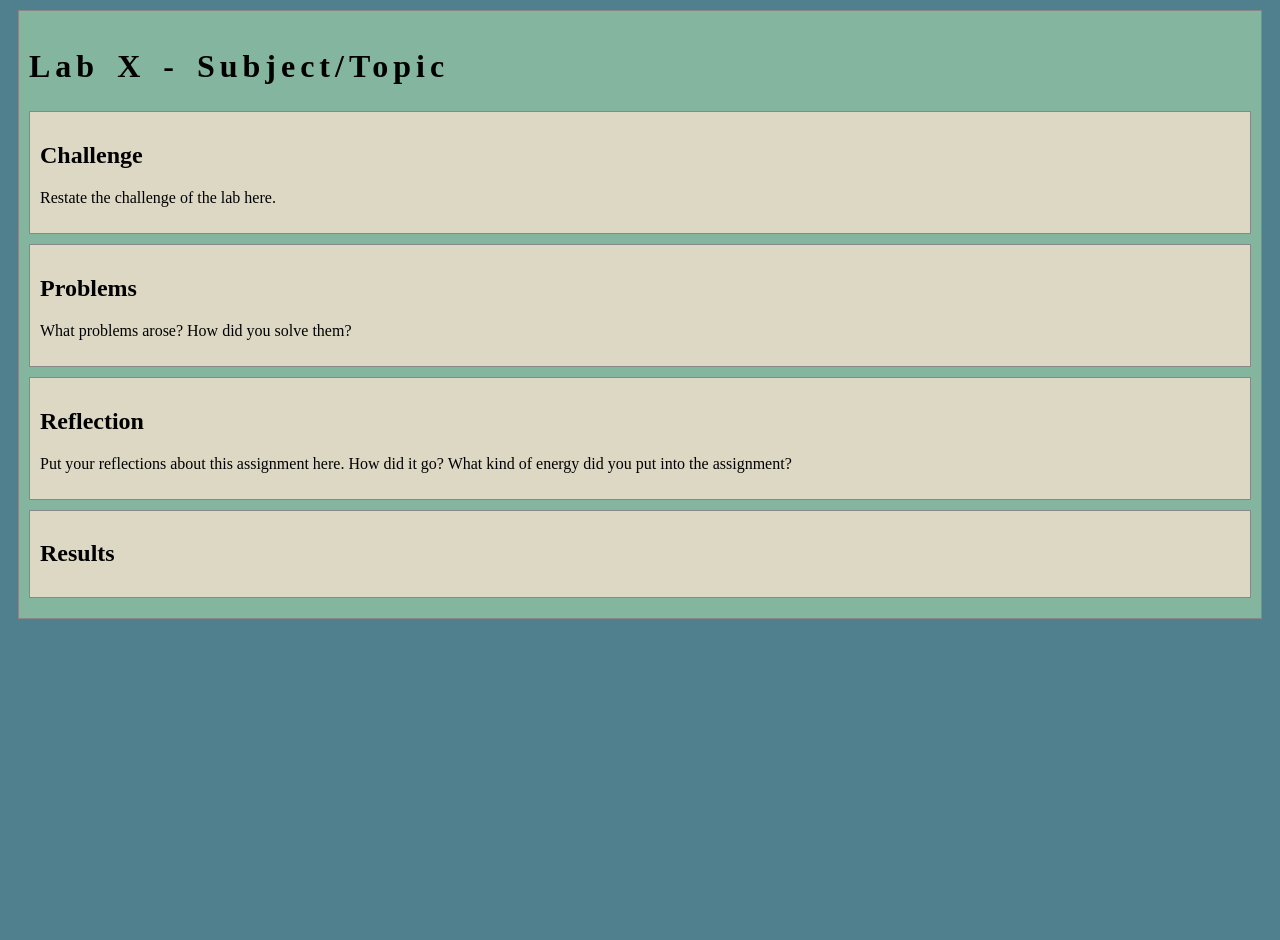
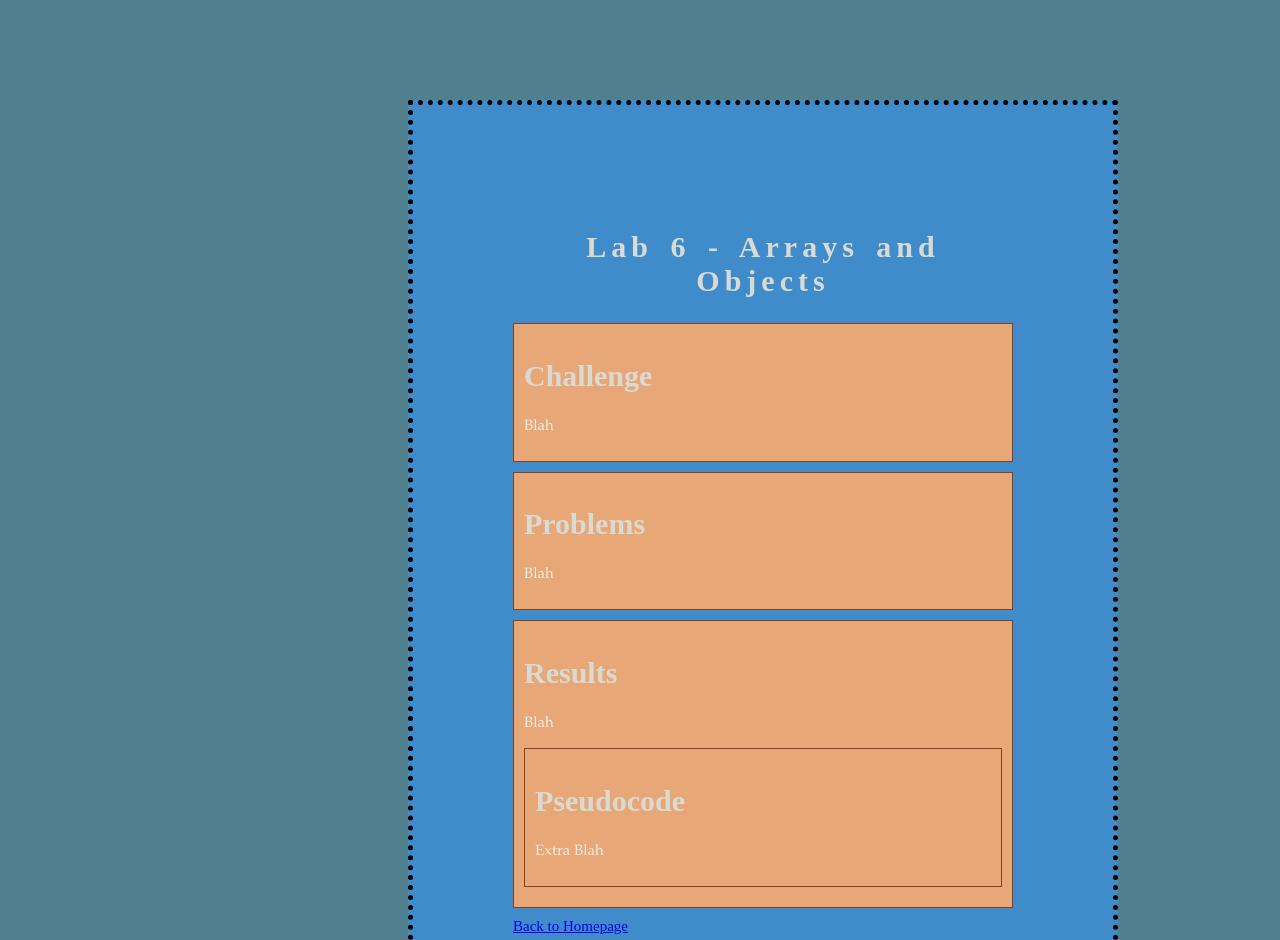
Before and after one commit to Kylo-Renny/art101, a plain HTML site: page lab6/index.html in a window 1280 px wide. Shown: the top 940 px of the page. Before the commit the page ends 800 px from the top, so only its background shows below. Drawn offline with nearby package versions, Linux system fonts and the light colour scheme.

Commit message:
lab 5 and 6 setup
blah lab

```diff
--- a/lab5/css/lab.css
+++ b/lab5/css/lab.css
@@ -4,14 +4,14 @@
 .minor-section {
   padding: 10px;
   margin-bottom: 10px;
-  border: solid 1px #0b807e;
-  background-color: #fbb400;
+  border: solid 1px #046e6c;
+  background-color: #c08237;
 }
 
 h1,h2,h3 {
   font-family: "merriweather";
   font-size: 200%;
-  color: rgb(54, 92, 98);
+  color: rgb(28, 46, 49);
 }
 
 h1 {
@@ -21,11 +21,11 @@ h1 {
 p {
   font-family: "garamond";
   font-size: 100%;
-  color:rgb(27, 59, 68)
+  color:rgb(17, 50, 31)
 }
 
 #content {
-  background-color:antiquewhite;
+  background-color:rgb(211, 184, 146);
   width:500px;
   min-height:50px;
   margin:100px;
--- a/lab6/css/lab.css
+++ b/lab6/css/lab.css
@@ -2,8 +2,35 @@
 
 /* the period in a CSS selector selects an element by class, e.g., class="minor-section" */
 .minor-section {
-    padding: 10px;
-    margin-bottom: 10px;
-    border: solid 1px #888;
-    background-color: #DDD8C4;
-  }
+  padding: 10px;
+  margin-bottom: 10px;
+  border: solid 1px #873e23;
+  background-color: #e8a776;
+}
+
+h1,h2,h3 {
+  font-family: "merriweather";
+  font-size: 200%;
+  color: rgb(218, 218, 212);
+}
+
+h1 {
+  text-align: center;
+}
+
+p {
+  font-family: "garamond";
+  font-size: 100%;
+  color:rgb(238, 238, 228)
+}
+
+#content {
+  background-color:rgb(64, 140, 202);
+  width:500px;
+  min-height:50px;
+  margin:100px;
+  padding:100px ;
+  border: dotted 5px;
+  font-size:15px;
+  position:relative; top:0px; left: 300px; bottom:0px; right:-300px;
+}
--- a/lab6/index.html
+++ b/lab6/index.html
@@ -1,51 +1,49 @@
 <!DOCTYPE html>
 <html>
 <head>
-	<!-- This title is used for tabs and bookmarks -->
-	<title>Lab X - Subject/Topic</title>
+	<title>Lab 6 - Arrays and Objects</title>
 
-	<!-- Use UTF character set, a good idea with any webpage -->
   	<meta charset="UTF-8" />
-	<!-- Set viewport so page remains consistently scaled w narrow devices -->
+
   	<meta name="viewport" content="width=device-width, initial-scale=1.0" />
 
-	<!-- Include a sitewide CSS file for consistent styling across the site -->
 	<link rel="stylesheet" type="text/css" href="../css/site.css">
-	<!-- Lab-specifc CSS file for any special styling of this particular page -->
+
 	<link rel="stylesheet" type="text/css" href="css/lab.css">
 
-	<!-- load jQuery library to make javascript easier (must be above our lab js)-->
 	<script src="https://code.jquery.com/jquery-3.6.4.min.js"></script>
-	<!-- Link to javascript file - DEFER waits until all elements are rendered -->
+
 	<script type="text/javascript" src="./js/lab.js" DEFER></script>
 </head>
 <body>
-	<!-- Style this page by changing the CSS in ../css/site.css or css/lab.css -->
+
 	<main id="content">
 		<section>
-			<h1>Lab X - Subject/Topic</h1>
+			<h1>Lab 6 - Arrays and Objects</h1>
+
 			<div class="minor-section">
 					<h2>Challenge</h2>
-					<p>Restate the challenge of the lab here.</p>
+					<p>Blah</p>
 			</div>
 
 			<div class="minor-section">
 					<h2>Problems</h2>
-					<p>What problems arose? How did you solve them? </p>
-			</div>
-
-			<div class="minor-section">
-					<h2>Reflection</h2>
-					<p>Put your reflections about this assignment here. How did it go? What kind of energy did you put into the assignment? </p>
+					<p>Blah</p>
 			</div>
 
 			<div class="minor-section">
 					<h2>Results</h2>
-					<div id="output"></div>
+					<p>Blah
+					</p>
+			<div class="minor-section">
+					<h2>Pseudocode</h2>
+					<p>
+					Extra Blah
+					</p>
 			</div>
 		</section>
 		<nav id="links">
-			<!-- Put links to other pages (including the homepage) here. -->
+			<a href="https://kylo-renny.github.io/art101/" target="_new"> Back to Homepage</a>
 		</nav>
 	</main>
 </body>
```
Also changed, not shown: lab5/index.html (+17 -19 lines).
